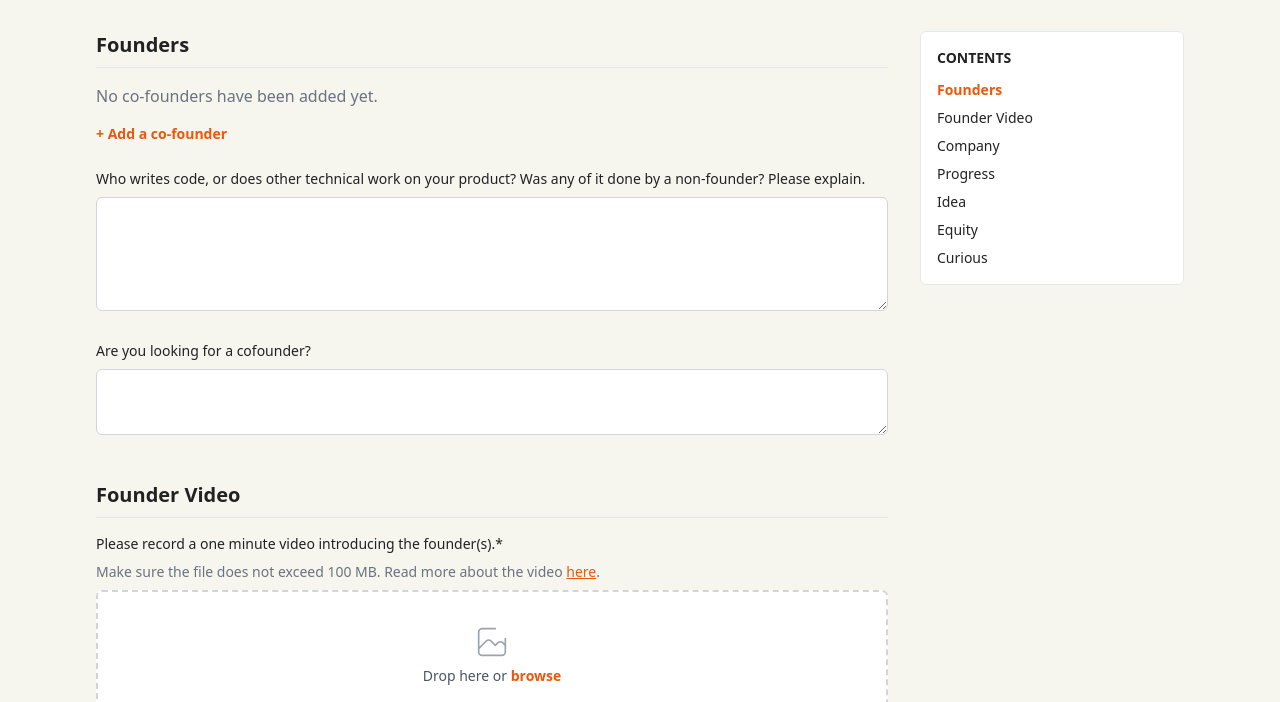
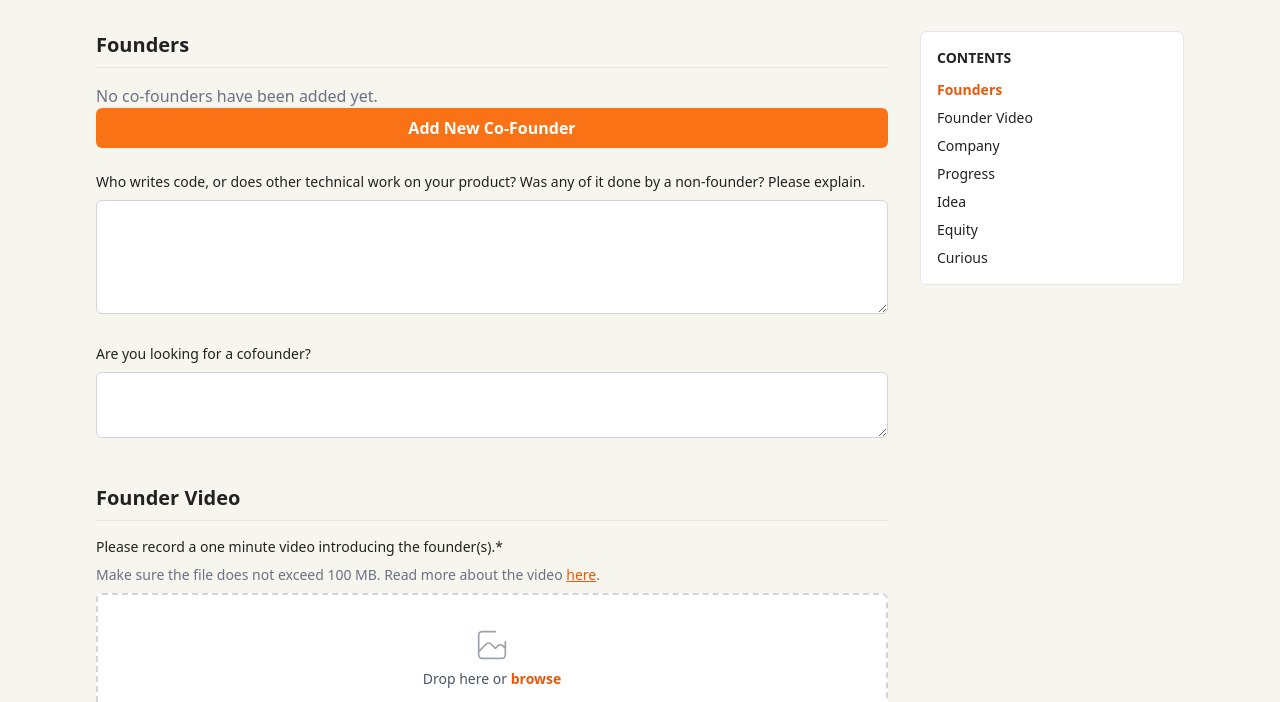
Before and after one commit to taquion/ycombinator-coach, a website: page frontend/index.html in a window 1280 px wide. Shown: the part 98-800 px from the top of the page. Drawn offline with nearby package versions, Linux system fonts and the light colour scheme.

Commit message:
chore: Disable tests and change button text for deployment diagnosis

```diff
--- a/frontend/index.html
+++ b/frontend/index.html
@@ -48,7 +48,7 @@
             <div id="founder-list" class="space-y-4 mt-4">
                 <!-- Founder profiles will be dynamically inserted here -->
             </div>
-            <button type="button" id="add-cofounder-btn" class="mt-4 text-sm font-semibold text-orange-600">+ Add a co-founder</button>
+            <button type="button" id="add-cofounder-btn" class="w-full bg-orange-500 text-white font-bold py-2 px-4 rounded-md hover:bg-orange-600 focus:outline-none focus:ring-2 focus:ring-orange-500 focus:ring-opacity-50">Add New Co-Founder</button>
             <div class="mt-6 space-y-6">
               <div>
                 <label class="block text-sm font-medium">Who writes code, or does other technical work on your product? Was any of it done by a non-founder? Please explain.</label>
```
Also changed, not shown: .github/workflows/azure-static-web-apps-kind-forest-0a2495410.yml.
